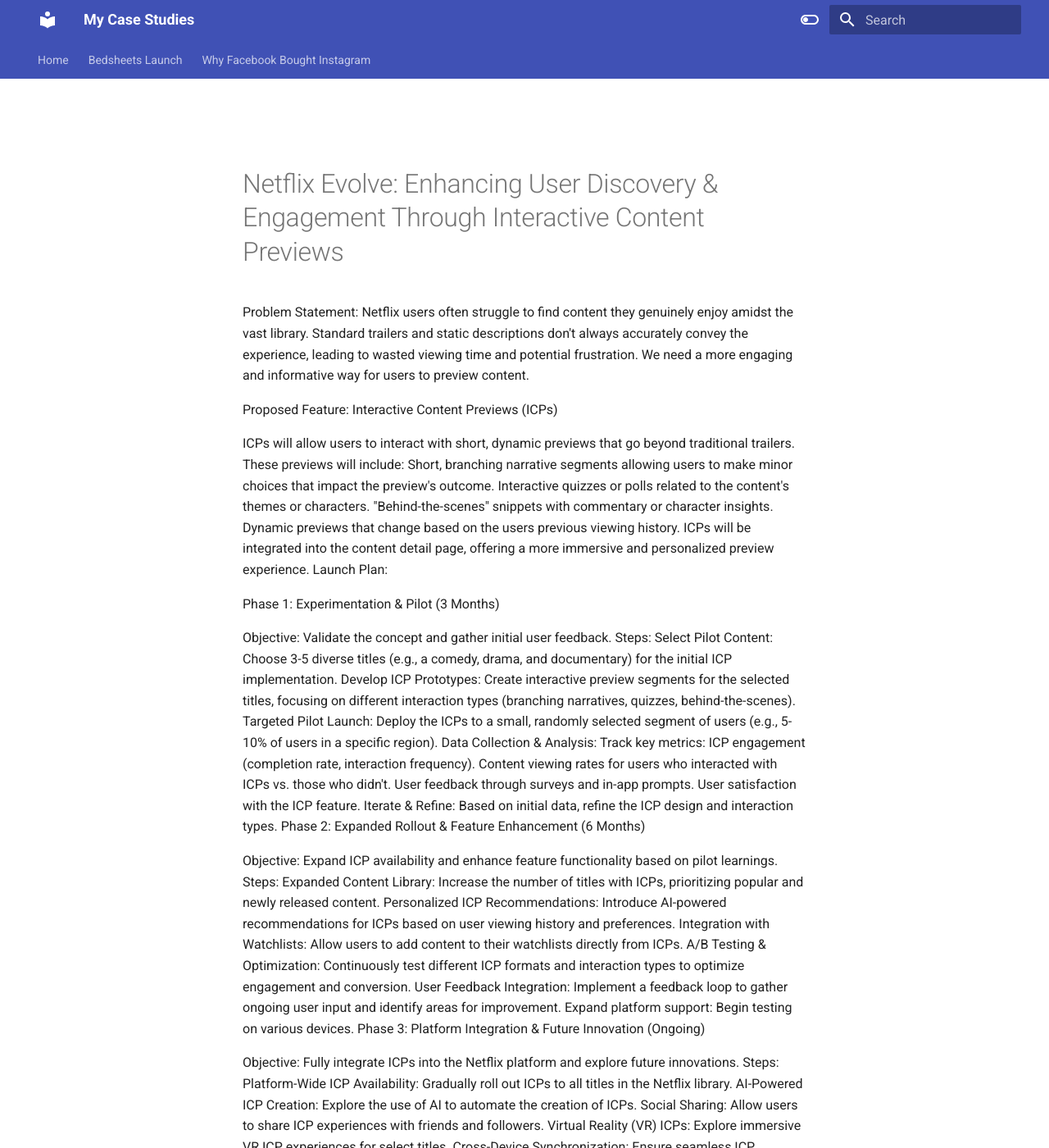
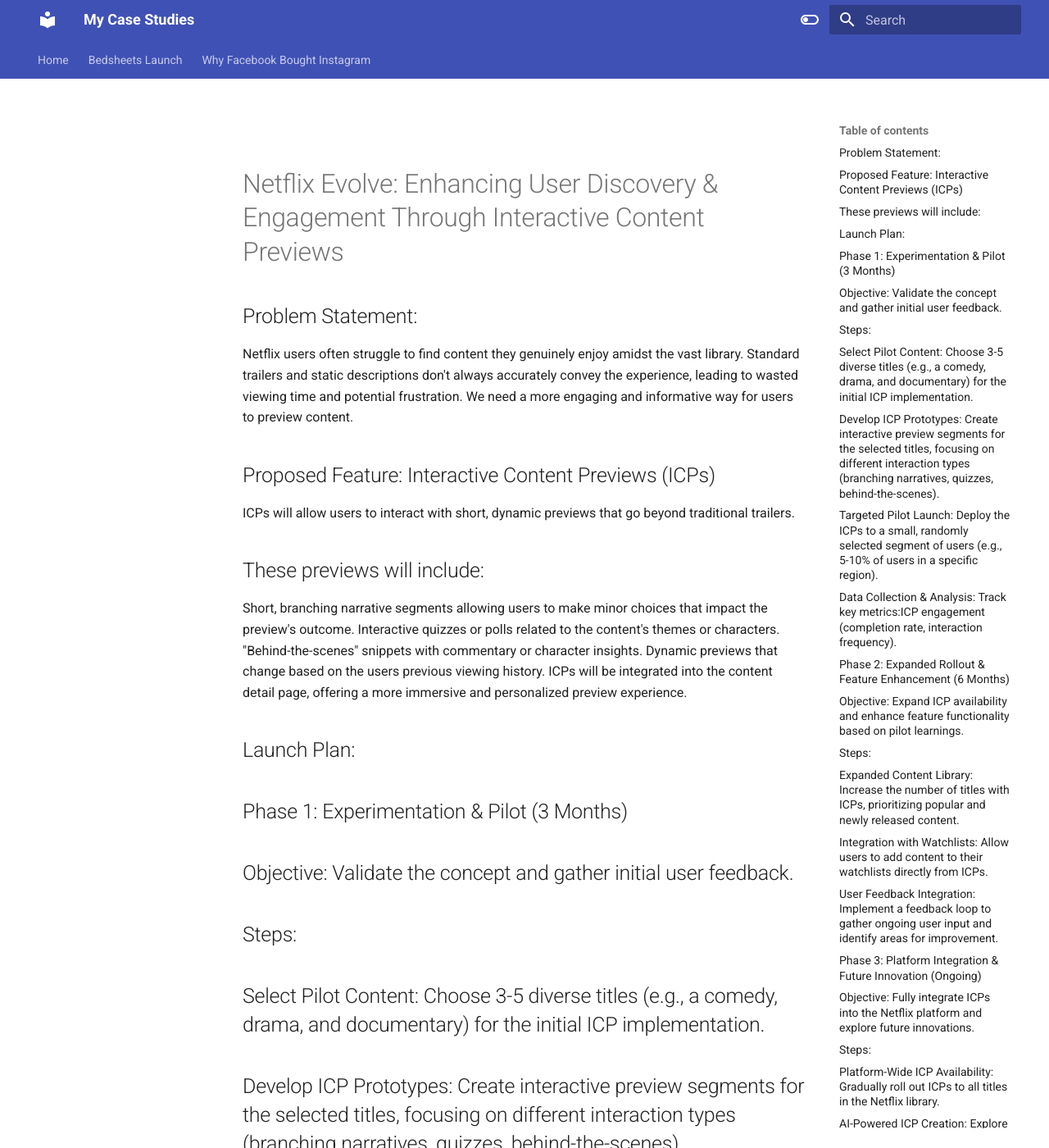
Before and after one commit to naveedhsk/ai-reliability-rag, an MkDocs documentation site: the page built from docs/netflix-evolve.md, in a window 1280 px wide and 1400 px high. Shown: the whole window at 82% size. Built offline with MkDocs 1.6.1 and Material for MkDocs 9.7.7, drawn with Linux system fonts in a browser that asks for light colours; some of the changed text lies outside the part shown.

Commit message:
Update netflix-evolve.md

```diff
--- a/docs/netflix-evolve.md
+++ b/docs/netflix-evolve.md
@@ -3,56 +3,58 @@
 
 # Netflix Evolve: Enhancing User Discovery & Engagement Through Interactive Content Previews
 
-Problem Statement:
+## Problem Statement:
 Netflix users often struggle to find content they genuinely enjoy amidst the vast library. Standard trailers and static descriptions don't always accurately convey the experience, leading to wasted viewing time and potential frustration. We need a more engaging and informative way for users to preview content.
 
-Proposed Feature: Interactive Content Previews (ICPs)
+## Proposed Feature: Interactive Content Previews (ICPs)
+ICPs will allow users to interact with short, dynamic previews that go beyond traditional trailers.
 
-ICPs will allow users to interact with short, dynamic previews that go beyond traditional trailers.
-These previews will include:
+## These previews will include:
 Short, branching narrative segments allowing users to make minor choices that impact the preview's outcome.
 Interactive quizzes or polls related to the content's themes or characters.
 "Behind-the-scenes" snippets with commentary or character insights.
 Dynamic previews that change based on the users previous viewing history.
 ICPs will be integrated into the content detail page, offering a more immersive and personalized preview experience.
-Launch Plan:
 
-Phase 1: Experimentation & Pilot (3 Months)
+## Launch Plan:
 
-Objective: Validate the concept and gather initial user feedback.
-Steps:
-Select Pilot Content: Choose 3-5 diverse titles (e.g., a comedy, drama, and documentary) for the initial ICP implementation.
-Develop ICP Prototypes: Create interactive preview segments for the selected titles, focusing on different interaction types (branching narratives, quizzes, behind-the-scenes).
-Targeted Pilot Launch: Deploy the ICPs to a small, randomly selected segment of users (e.g., 5-10% of users in a specific region).
-Data Collection & Analysis: Track key metrics:
-ICP engagement (completion rate, interaction frequency).
+## Phase 1: Experimentation & Pilot (3 Months)
+
+## Objective: Validate the concept and gather initial user feedback.
+## Steps:
+## Select Pilot Content: Choose 3-5 diverse titles (e.g., a comedy, drama, and documentary) for the initial ICP implementation.
+## Develop ICP Prototypes: Create interactive preview segments for the selected titles, focusing on different interaction types (branching narratives, quizzes, behind-the-scenes).
+## Targeted Pilot Launch: Deploy the ICPs to a small, randomly selected segment of users (e.g., 5-10% of users in a specific region).
+## Data Collection & Analysis: Track key metrics:ICP engagement (completion rate, interaction frequency).
 Content viewing rates for users who interacted with ICPs vs. those who didn't.
 User feedback through surveys and in-app prompts.
 User satisfaction with the ICP feature.
 Iterate & Refine: Based on initial data, refine the ICP design and interaction types.
-Phase 2: Expanded Rollout & Feature Enhancement (6 Months)
 
-Objective: Expand ICP availability and enhance feature functionality based on pilot learnings.
-Steps:
-Expanded Content Library: Increase the number of titles with ICPs, prioritizing popular and newly released content.
+## Phase 2: Expanded Rollout & Feature Enhancement (6 Months)
+
+## Objective: Expand ICP availability and enhance feature functionality based on pilot learnings.
+## Steps:
+## Expanded Content Library: Increase the number of titles with ICPs, prioritizing popular and newly released content.
 Personalized ICP Recommendations: Introduce AI-powered recommendations for ICPs based on user viewing history and preferences.
-Integration with Watchlists: Allow users to add content to their watchlists directly from ICPs.
+## Integration with Watchlists: Allow users to add content to their watchlists directly from ICPs.
 A/B Testing & Optimization: Continuously test different ICP formats and interaction types to optimize engagement and conversion.
-User Feedback Integration: Implement a feedback loop to gather ongoing user input and identify areas for improvement.
+## User Feedback Integration: Implement a feedback loop to gather ongoing user input and identify areas for improvement.
 Expand platform support: Begin testing on various devices.
-Phase 3: Platform Integration & Future Innovation (Ongoing)
 
-Objective: Fully integrate ICPs into the Netflix platform and explore future innovations.
-Steps:
-Platform-Wide ICP Availability: Gradually roll out ICPs to all titles in the Netflix library.
-AI-Powered ICP Creation: Explore the use of AI to automate the creation of ICPs.
-Social Sharing: Allow users to share ICP experiences with friends and followers.
-Virtual Reality (VR) ICPs: Explore immersive VR ICP experiences for select titles.
-Cross-Device Synchronization: Ensure seamless ICP experiences across all devices.
-Content Creator Collaboration: Partner with content creators to develop unique and engaging ICPs.
-Continuous Improvement: Ongoing monitoring of ICP performance and user feedback to drive future innovation.
-Metrics for Success:
+## Phase 3: Platform Integration & Future Innovation (Ongoing)
 
+## Objective: Fully integrate ICPs into the Netflix platform and explore future innovations.
+## Steps:
+## Platform-Wide ICP Availability: Gradually roll out ICPs to all titles in the Netflix library.
+## AI-Powered ICP Creation: Explore the use of AI to automate the creation of ICPs.
+## Social Sharing: Allow users to share ICP experiences with friends and followers.
+## Virtual Reality (VR) ICPs: Explore immersive VR ICP experiences for select titles.
+## Cross-Device Synchronization: Ensure seamless ICP experiences across all devices.
+## Content Creator Collaboration: Partner with content creators to develop unique and engaging ICPs.
+## Continuous Improvement: Ongoing monitoring of ICP performance and user feedback to drive future innovation.
+
+## Metrics for Success:
 Increased content viewing rates for users who interact with ICPs.
 Improved user satisfaction with content discovery.
 Reduced time spent searching for content.
```
